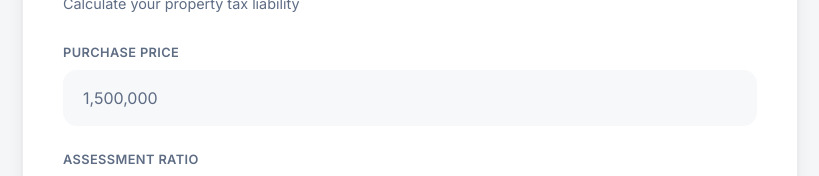
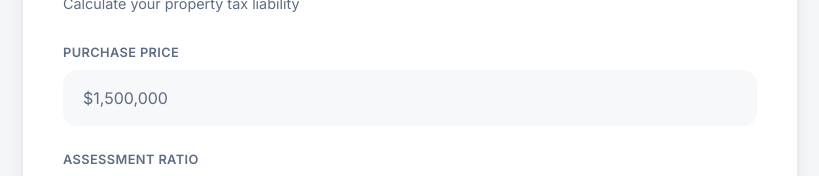
Before and after one commit to ryankrane/cre-tax, a Next.js app: page / in a window 1280 px wide. Shown: the part 898-1074 px from the top of the page, without its empty margins (230-1049 px from the left). Built offline with nearby package versions, Linux system fonts and the light colour scheme.

Commit message:
Format purchase price input with $ and commas

```diff
--- a/app/page.tsx
+++ b/app/page.tsx
@@ -36,6 +36,16 @@ function formatCurrency(num: number): string {
     minimumFractionDigits: 0,
     maximumFractionDigits: 0,
   }).format(num);
+}
+
+function formatPriceInput(value: string): string {
+  // Remove all non-digits
+  const digits = value.replace(/\D/g, "");
+  if (!digits) return "";
+
+  // Format with commas
+  const num = parseInt(digits, 10);
+  return "$" + num.toLocaleString("en-US");
 }
 
 function safeNumber(v: string): number {
@@ -428,13 +438,14 @@ export default function Page() {
           <div className="form-group">
             <label htmlFor="purchasePrice">Purchase Price</label>
             <input
-              type="number"
+              type="text"
               id="purchasePrice"
-              placeholder="1,500,000"
-              min={0}
-              step={1000}
-              value={purchasePrice}
-              onChange={(e) => setPurchasePrice(e.target.value)}
+              placeholder="$1,500,000"
+              value={purchasePrice ? formatPriceInput(purchasePrice) : ""}
+              onChange={(e) => {
+                const digits = e.target.value.replace(/\D/g, "");
+                setPurchasePrice(digits);
+              }}
             />
           </div>
 
```
